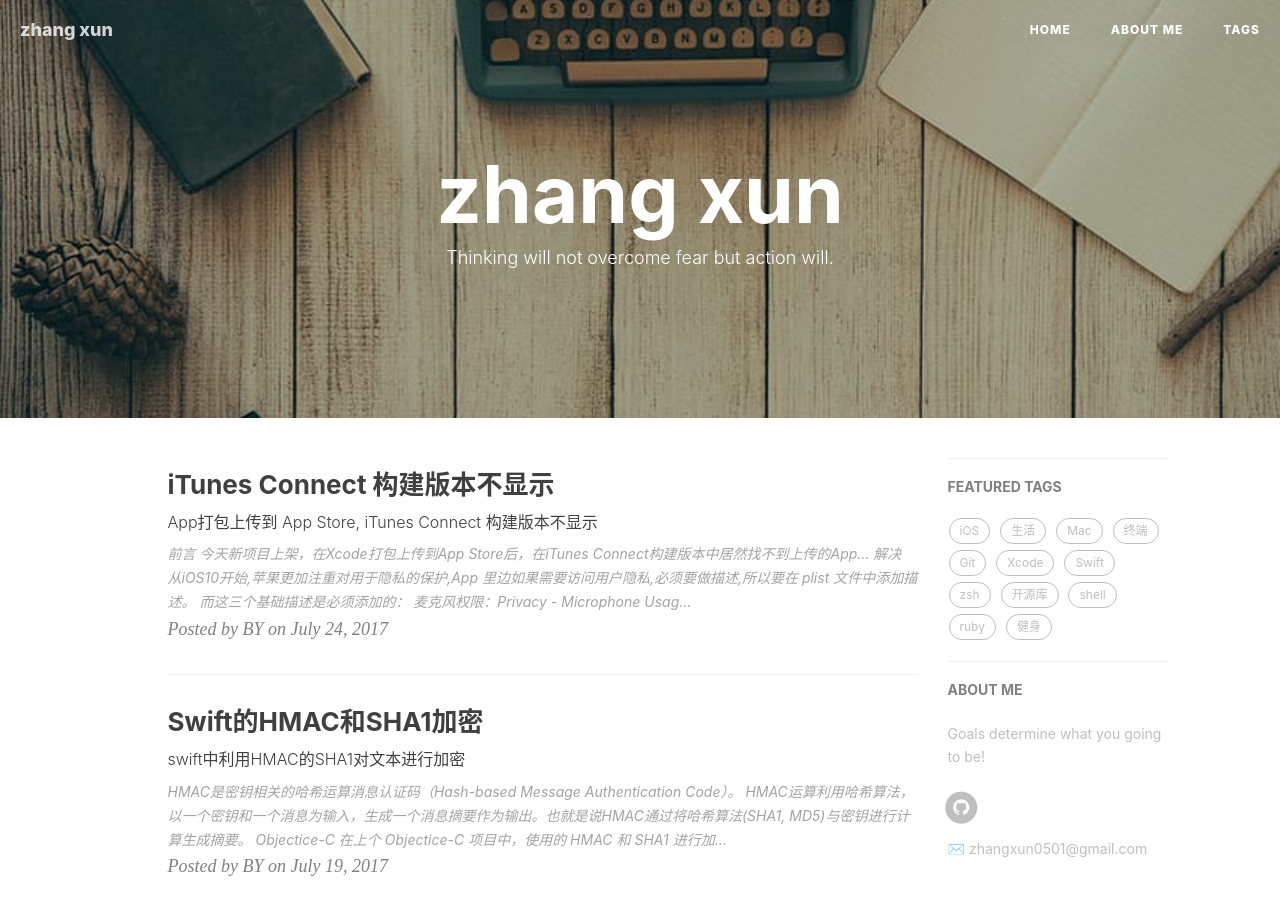
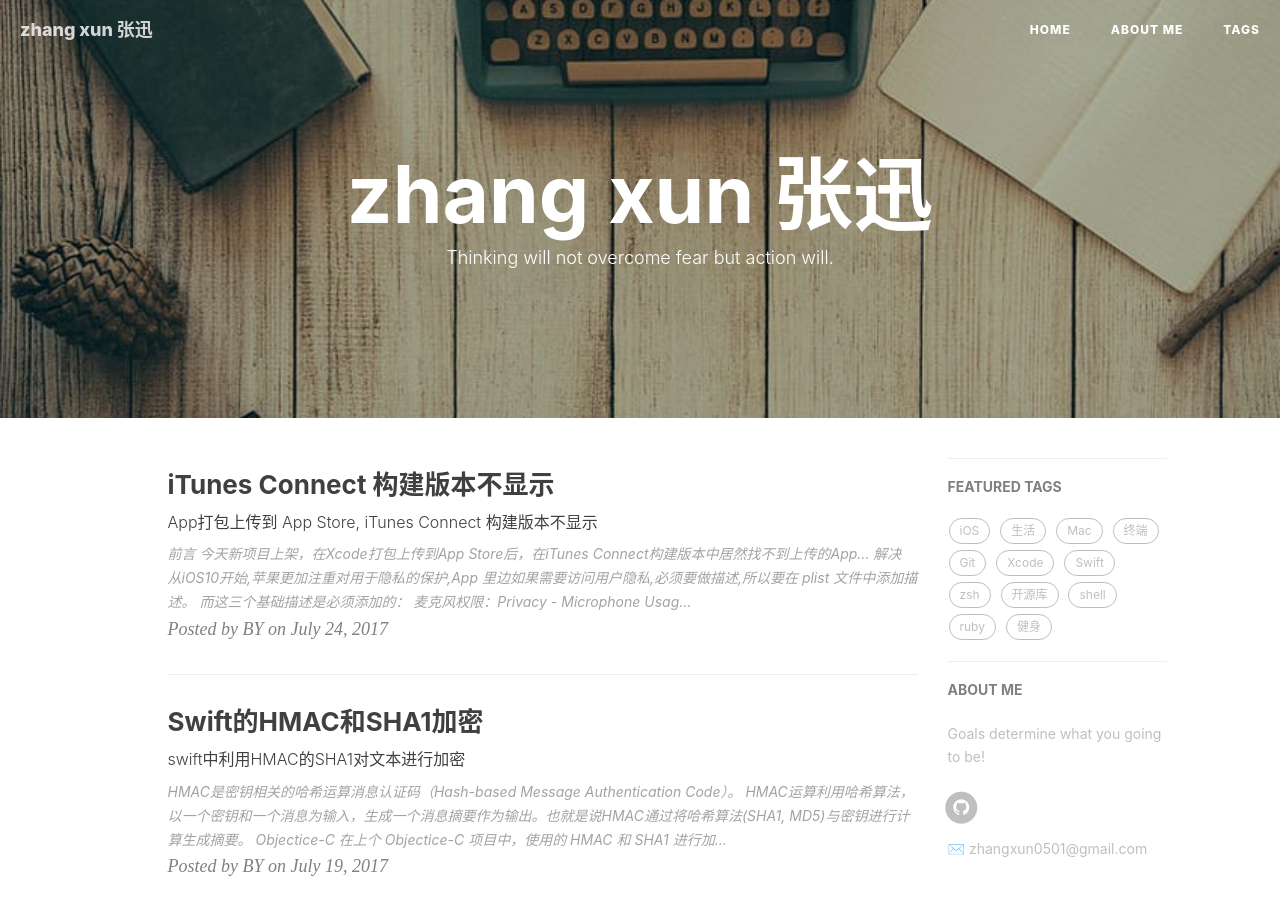
Before and after one commit to zhangxun0501/zhangxun0501.github.io, a Jekyll site: the page built from index.html, in a window 1280 px wide and 900 px high. Built offline with Jekyll 4.4.1, drawn with Linux system fonts in a browser that asks for light colours; nearby versions of some CDN libraries; the list of posts is cut into pages by our own code; comment, search, counter and statistics services are not loaded; a file with an impossible date is left out; some of the changed text lies outside the part shown.

Commit message:
Update _config.yml

```diff
--- a/_config.yml
+++ b/_config.yml
@@ -1,5 +1,5 @@
 # Site settings
-title: zhang xun
+title: zhang xun 张迅
 SEOTitle: zhang xun | ISEP
 header-img: img/post-bg-desk.jpg
 email: zhangxun0501@gmail.com
@@ -37,7 +37,7 @@ anchorjs: true                          # if you want to customize anchor. check
 
 # Gems
 # from PR#40, to support local preview for Jekyll 3.0
-#gems: [jekyll-paginate]
+gems: [jekyll-paginate]
 
 
 
@@ -54,7 +54,7 @@ kramdown:
 
 # 评论系统
 # Disqus settings（https://disqus.com/）
-disqus_username: qiubaiying
+disqus_username: zhangxun
 
 # 多说 将于2017年6月1日正式关停服务，建议使用 Disqus（http://dev.duoshuo.com/threads/58d1169ae293b89a20c57241）
 # Duoshuo settings
```
